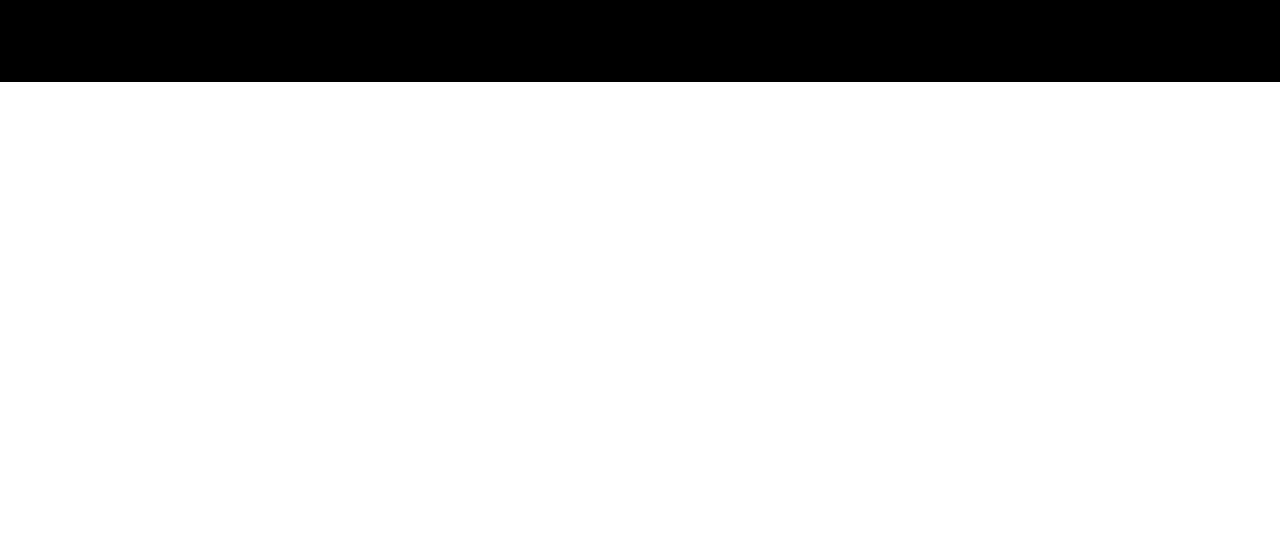
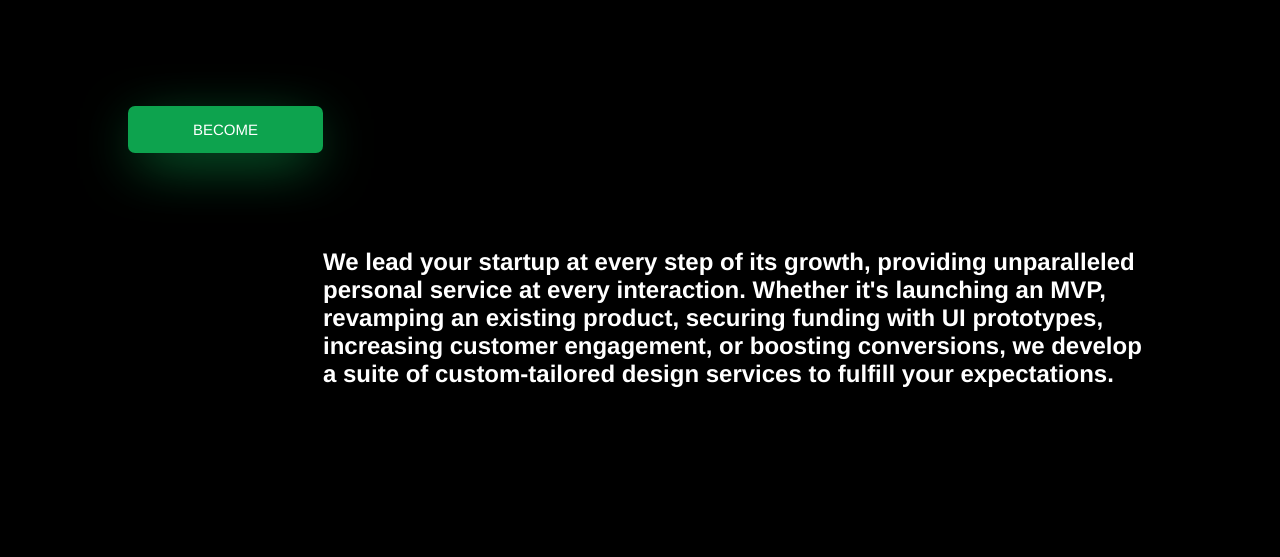
Before and after one commit to harshu-789/lazarev, a plain HTML site: page index.html in a window 1280 px wide. Shown: the part 6285-6842 px from the top of the page. Before the commit the page ends 6367 px from the top, so only its background shows below. Drawn offline with nearby package versions, Linux system fonts and the light colour scheme.

Commit message:
git commit -m "Updated"

```diff
--- a/index.html
+++ b/index.html
@@ -214,7 +214,7 @@
                     <p>Pika AI is a new and better search engine that harnesses AI technology and helps people find the most relevant and interesting information from across the web.</p>
                 </div>
                 <div class="sec-right">
-                    <img src="blob:https://www.lazarev.agency/f3f1749c-7208-4613-834a-1aa70e0536d6"
+                    <img src="assets/65f306410543a22950d85603_reel-cover.webp"
                         alt="">
                     <video muted src="https://lazarev.kiev.ua/cases/la24/pika-cover-big-s.mp4"></video>
                 </div>
@@ -241,6 +241,18 @@
                     <video muted src="https://lazarev.kiev.ua/cases/la24/boel-it-cover-big-s.mp4"></video>
             </div>
         </div>
+        <div id="page8">
+            <div class="section1">
+                <div class="sec-left1">
+                  <button class="button" style="vertical-align:middle">
+                    <span>BECOME</span></button>
+                    </div>
+                    <div class="sec-right1">
+                        <h2>We lead your startup at every step of its growth, providing unparalleled personal service at every interaction. Whether it's launching an MVP, revamping an existing product, securing funding with UI prototypes, increasing customer engagement, or boosting conversions, we develop a suite of custom-tailored design services to fulfill your expectations.</h2>
+
+                    </div>
+            </div>
+        </div>
 
     <script src="https://cdnjs.cloudflare.com/ajax/libs/gsap/3.12.5/gsap.min.js" integrity="sha512-7eHRwcbYkK4d9g/6tD/mhkf++eoTHwpNM9woBxtPUBWm67zeAfFC+HrdoE2GanKeocly/VxeLvIqwvCdk7qScg==" crossorigin="anonymous" referrerpolicy="no-referrer"></script>
     <script src="script.js"></script>
--- a/style.css
+++ b/style.css
@@ -486,3 +486,67 @@ body {
   opacity: 0;
   transition: opacity ease 0.1s;
 }
+#page8 {
+  min-height: 100vh;
+  width: 100%;
+  background-color: ;
+  position: relative;
+  padding-bottom: 13vh;
+}
+
+.section1 {
+  width: 100%;
+  height: 72vh;
+  display: flex;
+  align-items: center;
+  justify-content: space-between;
+  padding: 13vh 10vw;
+  padding-bottom: 0;
+  background-color: #000;
+}
+.sec-left1 {
+  height: 100%;
+  width: 25%;
+  padding-top: 3vh;
+}
+
+.button {
+  display: inline-block;
+  border-radius: 7px;
+  border: none;
+  background: #0da34e;
+  color: white;
+  font-family: inherit;
+  text-align: center;
+  font-size: 15px;
+  box-shadow: 0px 14px 56px -11px #0da34e;
+  width: 13em;
+  padding: 1em;
+  transition: all 0.4s;
+  cursor: pointer;
+ }
+
+ .button span {
+  cursor: pointer;
+  display: inline-block;
+  position: relative;
+  transition: 0.4s;
+ }
+
+ .button span:after {
+  content: 'A CLIENT';
+  position: absolute;
+  opacity: 0;
+  top: 0;
+  right: -20px;
+  transition: 0.7s;
+ }
+
+ .button:hover span {
+  padding-right: 3.55em;
+ }
+
+ .button:hover span:after {
+  opacity: 4;
+  right: 0;
+ }
```
